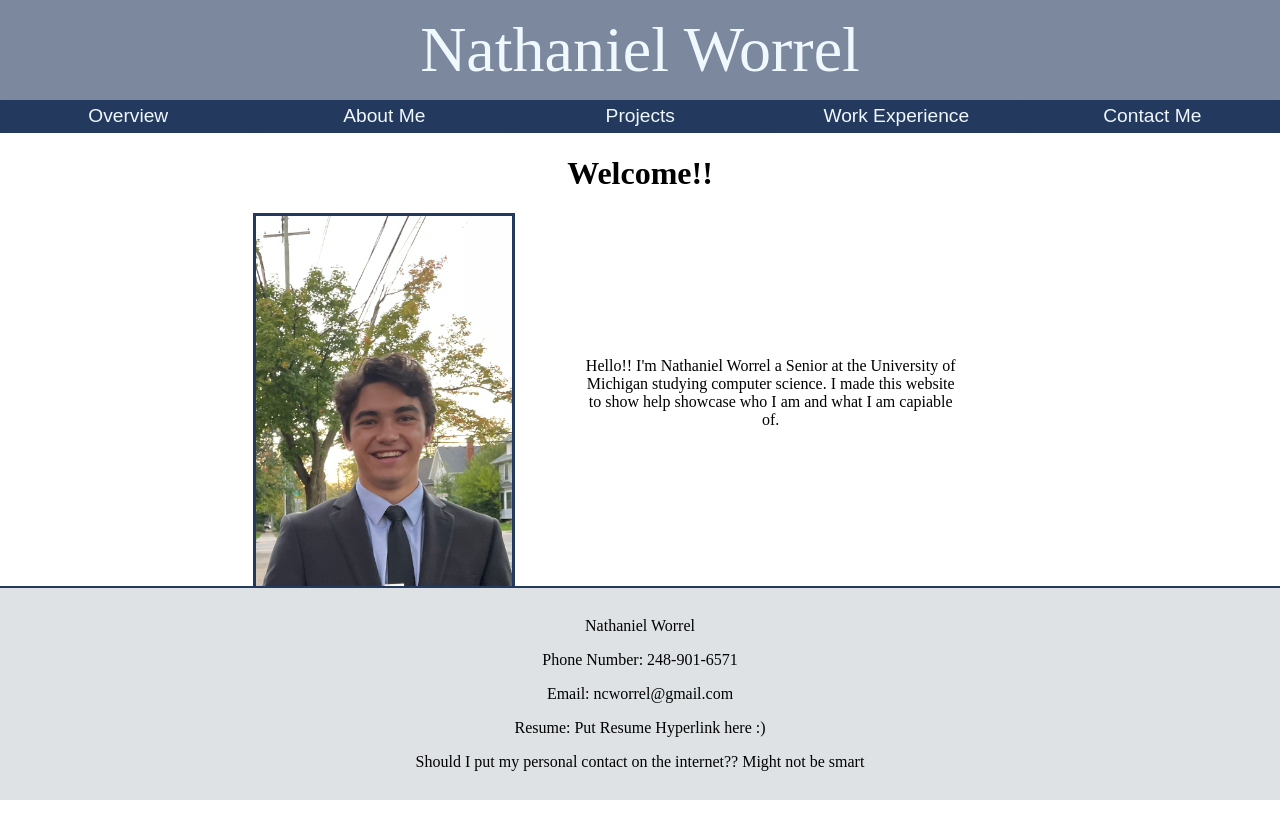
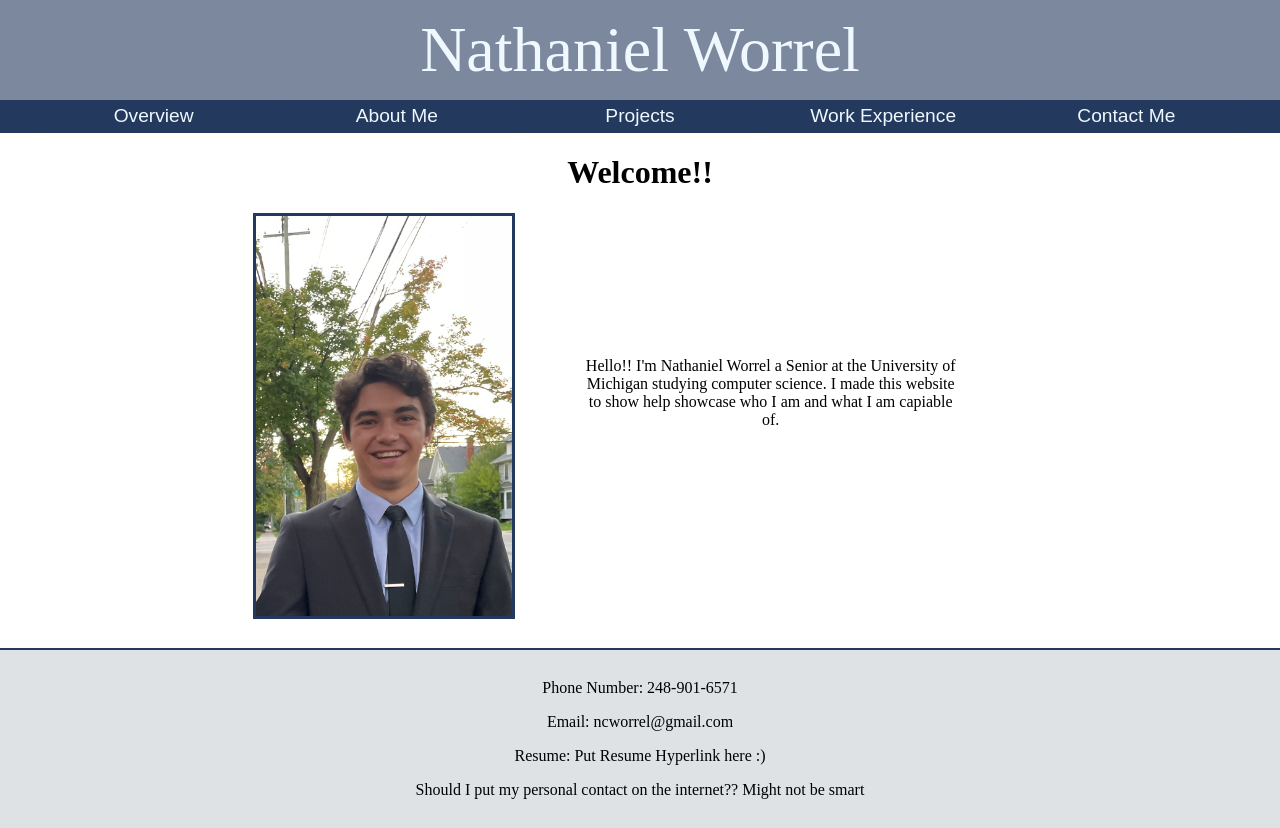
Before and after one commit to nathanworrel/nathanworrel, a React (Create React App) app in the folder client/: page / in a window 1280 px wide. Before the commit the page ends 800 px from the top, so only its background shows below. Built offline with nearby package versions, Linux system fonts and the light colour scheme.

Commit message:
Fixed the footer and the margains for the header

```diff
--- a/client/package.json
+++ b/client/package.json
@@ -37,5 +37,8 @@
       "last 1 firefox version",
       "last 1 safari version"
     ]
+  },
+  "devDependencies": {
+    "nodemon": "^2.0.19"
   }
 }
--- a/client/src/generalComponents/footer/Footer.tsx
+++ b/client/src/generalComponents/footer/Footer.tsx
@@ -4,9 +4,6 @@ import "./FooterCSS.css";
 export function Footer(){
     return(
         <div className="footer">
-            <p>
-                Nathaniel Worrel
-            </p>
             <p>
                 Phone Number: 248-901-6571
             </p>
--- a/client/src/generalComponents/footer/FooterCSS.css
+++ b/client/src/generalComponents/footer/FooterCSS.css
@@ -6,7 +6,5 @@
     margin-top: 2%;
     border-top: 2px solid #23395d;
     background: #DEE2E5;
-    position: fixed;
-    bottom: 0%;
     width: 100%;
 }
--- a/client/src/generalComponents/header/HeaderCSS.css
+++ b/client/src/generalComponents/header/HeaderCSS.css
@@ -15,6 +15,8 @@
     background: #23395d;
     width: 100%;
     table-layout: fixed;
+    display: flex;
+    justify-content: center;
 }
 
 .header-button-text:hover {
@@ -33,9 +35,9 @@
     cursor: pointer;
     overflow: hidden;
     outline: none;
-    margin: 0.1%;
+    margin: 0.1% auto;
     color: aliceblue;
-    width: 100%;
+    width: 19vw;
 }
 
 .header-button span {
--- /dev/null
+++ b/client/src/react-app-env.d.ts
@@ -0,0 +1 @@
+/// <reference types="react-scripts" />
```
Also changed, not shown: 1 other file (tests, documents, lock files or other folders).
